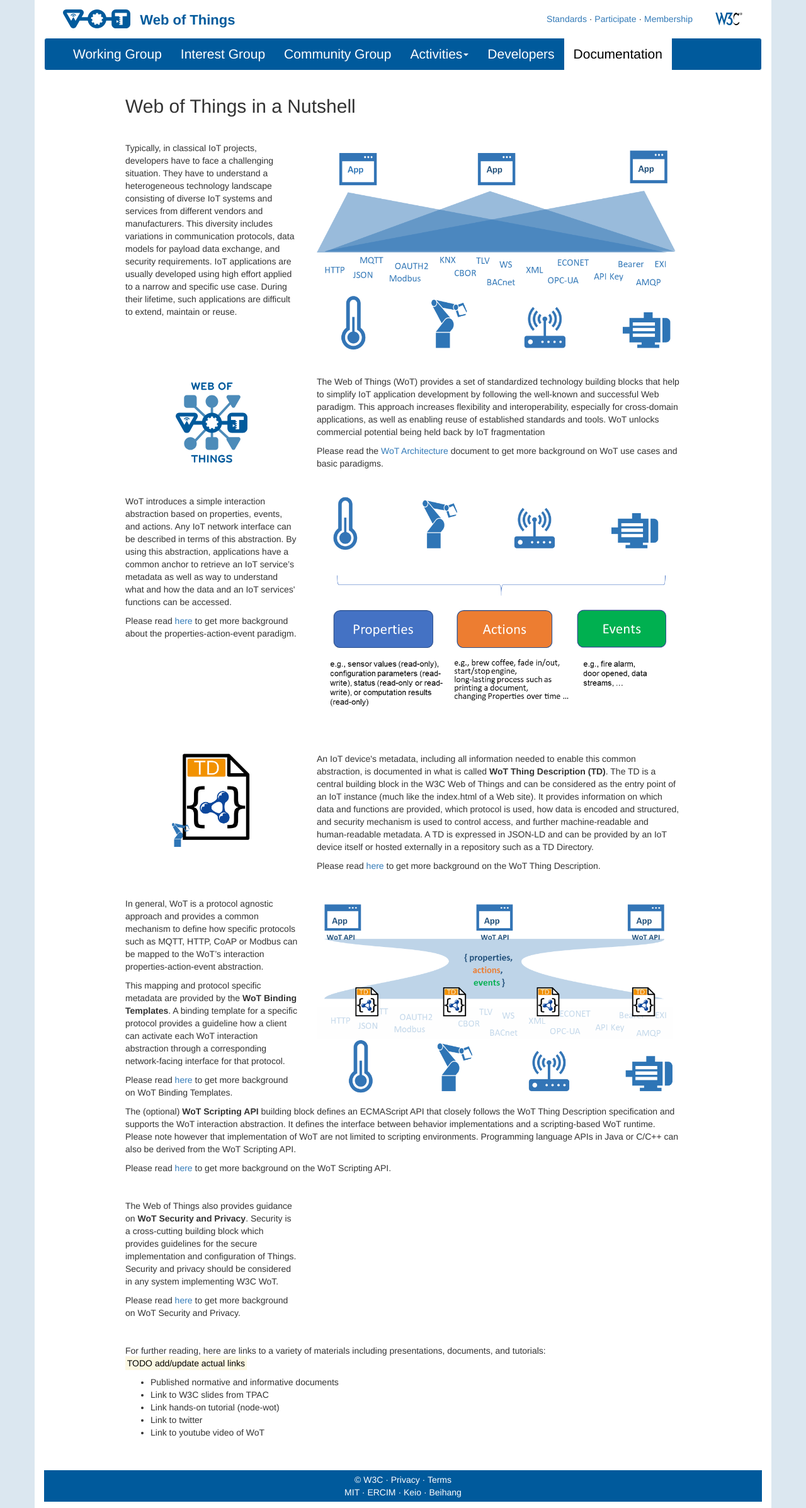
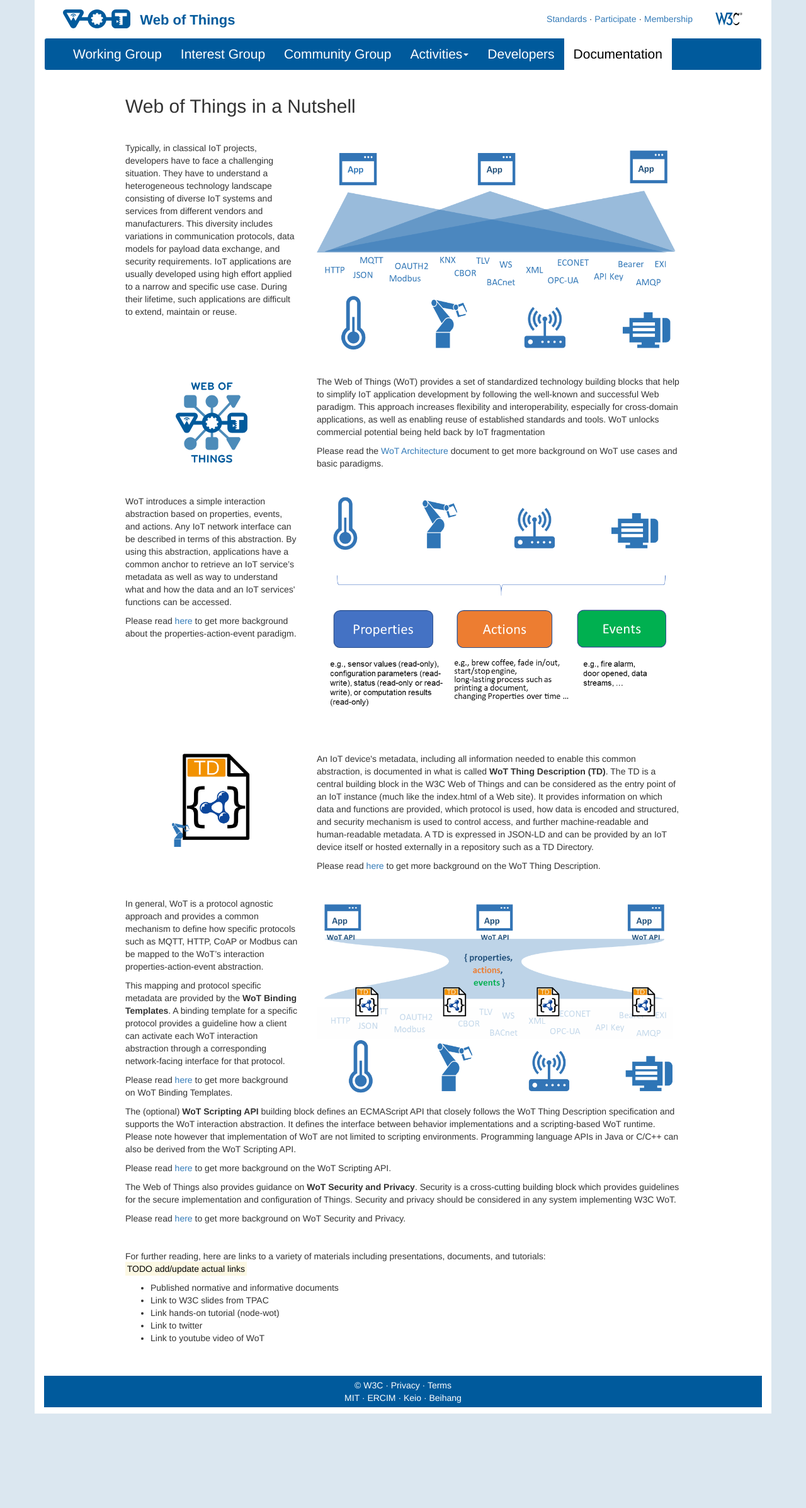
Before and after one commit to w3c/wot-marketing, a Jekyll site: the page built from docs/documentation/index.html, in a window 1280 px wide. Shown: the whole page at 63% size. Built offline with Jekyll 4.4.1, drawn with Linux system fonts in a browser that asks for light colours; nearby versions of some CDN libraries; after the commit the page ends 2245 px from its top, so only the background shows below that.

Commit message:
use full width for last para

```diff
--- a/docs/documentation/index.html
+++ b/docs/documentation/index.html
@@ -156,11 +156,11 @@
             </p>
         </div>
     </div>
+    <!-- <div class="row">
+        <p>&nbsp;</p>
+    </div> -->
     <div class="row">
-        <p>&nbsp;</p>
-    </div>
-    <div class="row">
-        <div class="col-md-4">
+        <div class="col-md-12">
             <p>
             The Web of Things also provides guidance on <strong>WoT Security and Privacy</strong>.
             Security is a cross-cutting building block which provides guidelines for the secure
```
